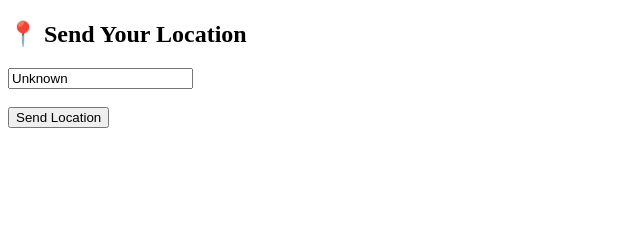
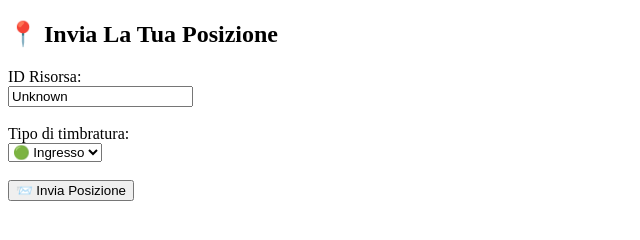
Before and after one commit to costantino0/REGISTRO-PRESENZE, a plain HTML site: page index.html in a window 1280 px wide. Shown: the whole page, without its empty margins (0-640 px from the left). Drawn offline with Linux system fonts and the light colour scheme.

Commit message:
Update index.html

```diff
--- a/index.html
+++ b/index.html
@@ -1,16 +1,26 @@
-<!-- index.html -->
 <!DOCTYPE html>
-<html lang="en">
+<html lang="it">
 <head>
   <meta charset="UTF-8" />
   <meta name="viewport" content="width=device-width, initial-scale=1.0" />
-  <title>Employee Location Check-In</title>
+  <title>Timbro Ingressi/Uscite Murgo</title>
 </head>
 <body>
-  <h2>📍 Send Your Location</h2>
-  <input type="text" id="name" readonly />
-  <br /><br />
-  <button onclick="sendLocation()">Send Location</button>
+  <h2>📍 Invia La Tua Posizione</h2>
+
+  <!-- ID dipendente -->
+  <label for="name">ID Risorsa:</label><br />
+  <input type="text" id="name" readonly /><br /><br />
+
+  <!-- Tipo timbratura -->
+  <label for="type">Tipo di timbratura:</label><br />
+  <select id="type">
+    <option value="Ingresso">🟢 Ingresso</option>
+    <option value="Uscita">🔴 Uscita</option>
+  </select><br /><br />
+
+  <!-- Bottone invio -->
+  <button onclick="sendLocation()">📨 Invia Posizione</button>
   <pre id="log"></pre>
 
   <script>
@@ -23,20 +33,25 @@
     }
 
     async function sendLocation() {
-      log("\uD83D\uDCCB Getting location...");
+      const type = document.getElementById("type").value;
+      log("📋 Acquisizione posizione...");
+
       if (!navigator.geolocation) {
-        log("❌ Geolocation not supported.");
+        log("❌ Il browser non supporta la geolocalizzazione.");
         return;
       }
 
-      navigator.geolocation.getCurrentPosition(async (position) => {
+      navigator.geolocation.getCurrentPosition(
+        async (position) => {
           const payload = {
             name: employeeId,
             latitude: position.coords.latitude,
-          longitude: position.coords.longitude
+            longitude: position.coords.longitude,
+            accuracy: position.coords.accuracy,
+            type: type
           };
 
-        log("\uD83D\uDCE4 Sending data:\n" + JSON.stringify(payload, null, 2));
+          log("📤 Dati da inviare:\n" + JSON.stringify(payload, null, 2));
 
           try {
             const res = await fetch("/.netlify/functions/sendLocation", {
@@ -46,22 +61,29 @@
             });
 
             const text = await res.text();
-          log("\uD83D\uDCE5 Response:\n" + text);
+            log("📥 Risposta:\n" + text);
 
             const contentType = res.headers.get("content-type");
             if (!contentType || !contentType.includes("application/json")) {
-            log("⚠️ Response not in JSON format.");
+              log("⚠️ Risposta non in formato JSON.");
               return;
             }
 
             const result = JSON.parse(text);
-          log(result.success ? "✅ Location sent!" : "❌ Error: " + result.error);
+            log(result.success ? "✅ Posizione inviata con successo!" : "❌ Errore: " + result.error);
           } catch (err) {
-          log("❌ Network error: " + err.message);
+            log("❌ Errore di rete: " + err.message);
           }
-      }, (error) => {
-        log("❌ Geolocation error: " + error.message);
-      });
+        },
+        (error) => {
+          log("❌ Errore geolocalizzazione: " + error.message);
+        },
+        {
+          enableHighAccuracy: true,
+          timeout: 5000,
+          maximumAge: 0
+        }
+      );
     }
   </script>
 </body>
```
Lines whose indentation alone changed are shown as unchanged.
